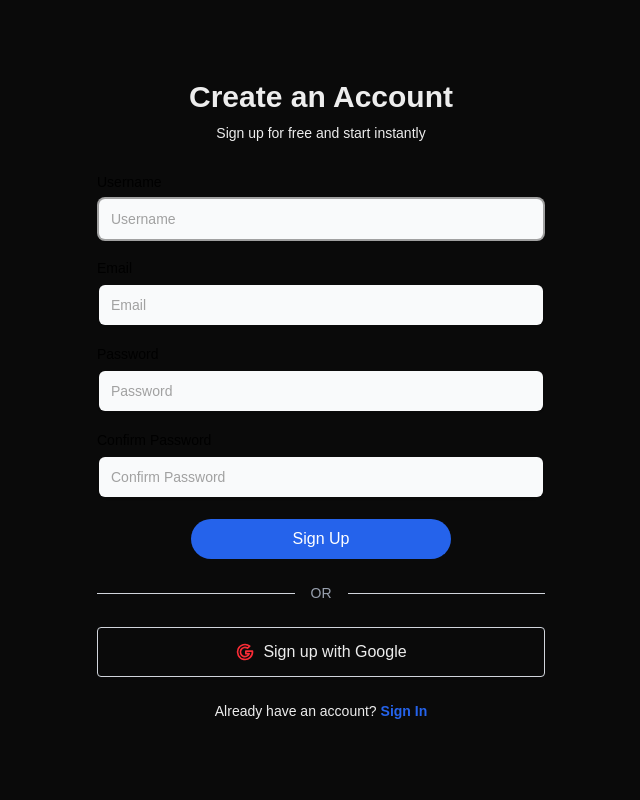
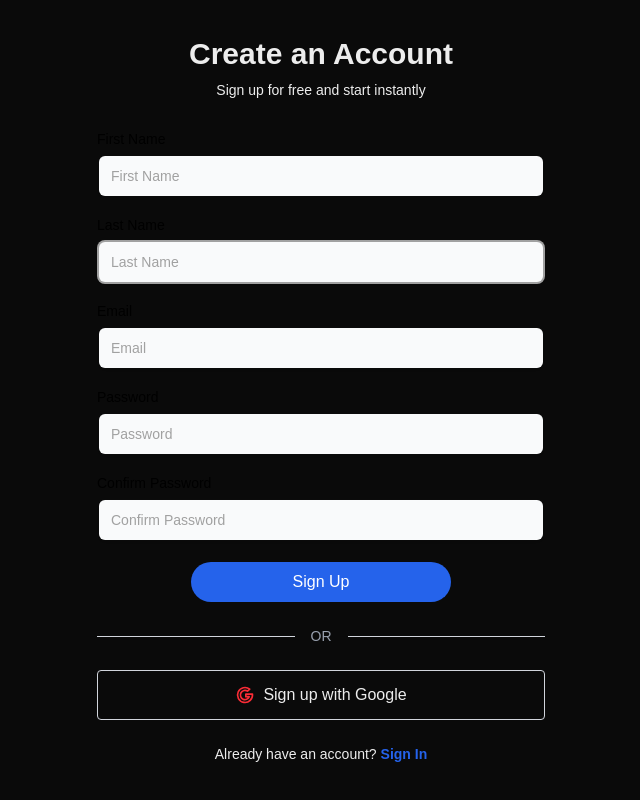
Before and after one commit to glucic/billo-ai-frontend, a Next.js app: page /en/register in a window 1280 px wide. Shown: the whole page, without its empty margins (319-959 px from the left). Built offline with nearby package versions, Linux system fonts and the light colour scheme; no server answers.

Commit message:
adjusted "name" to be split into first and last name

```diff
--- a/components/auth/register/RegisterFormComponent.tsx
+++ b/components/auth/register/RegisterFormComponent.tsx
@@ -10,7 +10,8 @@ import {
 } from '@/components/ui'
 import { InputError } from '@/components/ui/InputError'
 
-const NAME_ID = 'name'
+const FIRST_NAME_ID = 'first_name'
+const LAST_NAME_ID = 'last_name'
 const EMAIL_ID = 'email'
 const PASSWORD_ID = 'password'
 const PASSWORD_CONFIRMATION_ID = 'password_confirmation'
@@ -22,14 +23,16 @@ export function RegisterForm({
 }: RegisterFormProps) {
     const t = useTranslations('Auth.Register')
 
-    const [name, setName] = useState('')
+    const [first_name, setFirstName] = useState('')
+    const [last_name, setLastName] = useState('')
     const [email, setEmail] = useState('')
     const [password, setPassword] = useState('')
     const [password_confirmation, setConfirmPassword] = useState('')
     const [clientError, setClientError] = useState<string | null>(null)
 
     const isFormValid =
-        name.trim() !== '' &&
+        first_name.trim() !== '' &&
+        last_name.trim() !== '' &&
         email.trim() !== '' &&
         password.trim() !== '' &&
         password_confirmation.trim() !== ''
@@ -48,7 +51,7 @@ export function RegisterForm({
             return
         }
 
-        onSubmit({ name, email, password, password_confirmation })
+        onSubmit({ first_name, last_name, email, password, password_confirmation })
     }
 
     return (
@@ -61,24 +64,46 @@ export function RegisterForm({
             />
 
             <LabelInputContainer>
-                <Label htmlFor={NAME_ID}>{t('username')}</Label>
+                <Label htmlFor={FIRST_NAME_ID}>{t('firstName')}</Label>
                 <InputField
-                    id={NAME_ID}
+                    id={FIRST_NAME_ID}
                     type="text"
-                    placeholder={t('username')}
-                    value={name}
-                    onChange={e => setName(e.target.value)}
+                    placeholder={t('firstName')}
+                    value={first_name}
+                    onChange={e => setFirstName(e.target.value)}
                     required
-                    aria-label={t('username')}
+                    aria-label={t('firstName')}
                     aria-describedby={
-                        errors.name ? `${NAME_ID}-error` : undefined
+                        errors.first_name ? `${FIRST_NAME_ID}-error` : undefined
                     }
                     disabled={loading}
                     autoFocus
                 />
                 <InputError
-                    message={errors.name?.[0]}
-                    id={`${NAME_ID}-error`}
+                    message={errors.first_name?.[0]}
+                    id={`${FIRST_NAME_ID}-error`}
+                />
+            </LabelInputContainer>
+
+            <LabelInputContainer>
+                <Label htmlFor={LAST_NAME_ID}>{t('lastName')}</Label>
+                <InputField
+                    id={LAST_NAME_ID}
+                    type="text"
+                    placeholder={t('lastName')}
+                    value={last_name}
+                    onChange={e => setLastName(e.target.value)}
+                    required
+                    aria-label={t('lastName')}
+                    aria-describedby={
+                        errors.last_name ? `${LAST_NAME_ID}-error` : undefined
+                    }
+                    disabled={loading}
+                    autoFocus
+                />
+                <InputError
+                    message={errors.last_name?.[0]}
+                    id={`${LAST_NAME_ID}-error`}
                 />
             </LabelInputContainer>
 
--- a/components/auth/register/RegisterFormProps.ts
+++ b/components/auth/register/RegisterFormProps.ts
@@ -1,13 +1,15 @@
 type RegisterFormProps = {
     onSubmit: (credentials: {
-        name: string
+        first_name: string
+        last_name: string
         email: string
         password: string
         password_confirmation: string
     }) => void
     loading?: boolean
     errors?: {
-        name?: string[]
+        first_name?: string[]
+        last_name?: string[]
         email?: string[]
         password?: string[]
         password_confirmation?: string[]
--- a/hooks/auth.ts
+++ b/hooks/auth.ts
@@ -10,7 +10,8 @@ type AuthCallbacks = {
 }
 
 type RegisterProps = AuthCallbacks & {
-    name: string
+    first_name: string
+    last_name: string
     email: string
     password: string
     password_confirmation: string
--- a/messages/de.json
+++ b/messages/de.json
@@ -60,7 +60,8 @@
         "Register": {
             "welcome": "Konto erstellen",
             "subtitle": "Erstellen Sie Ihr kostenloses Konto und starten Sie sofort",
-            "username": "Benutzername",
+            "firstName": "Vorname",
+            "lastName": "Nachname",
             "email": "E-Mail",
             "password": "Passwort",
             "confirmPassword": "Passwort bestätigen",
--- a/messages/en.json
+++ b/messages/en.json
@@ -60,7 +60,8 @@
         "Register": {
             "welcome": "Create an Account",
             "subtitle": "Sign up for free and start instantly",
-            "username": "Username",
+            "firstName": "First Name",
+            "lastName": "Last Name",
             "email": "Email",
             "password": "Password",
             "confirmPassword": "Confirm Password",
```
Also changed, not shown: app/[locale]/(auth)/register/page.tsx (+8 -4 lines).
